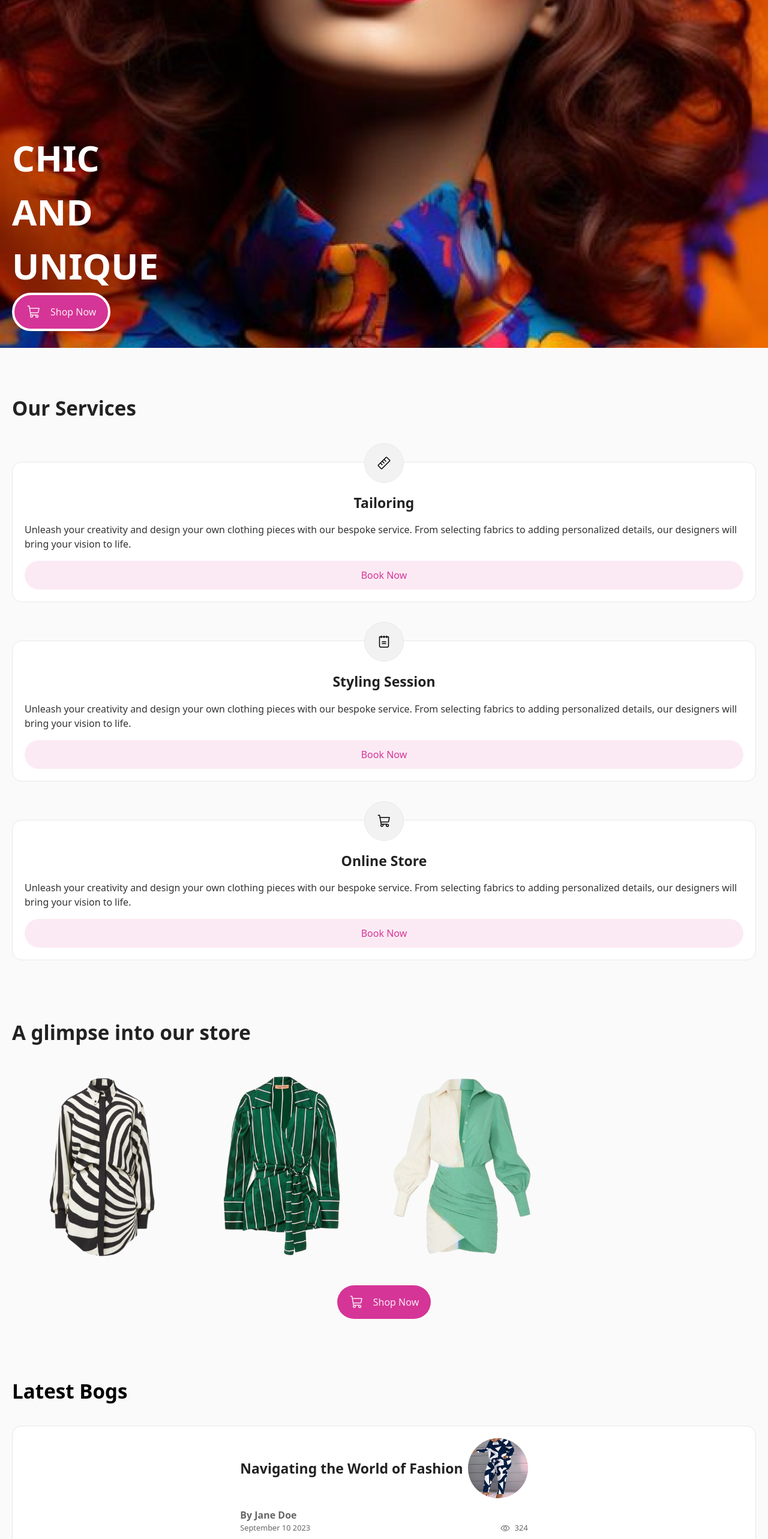
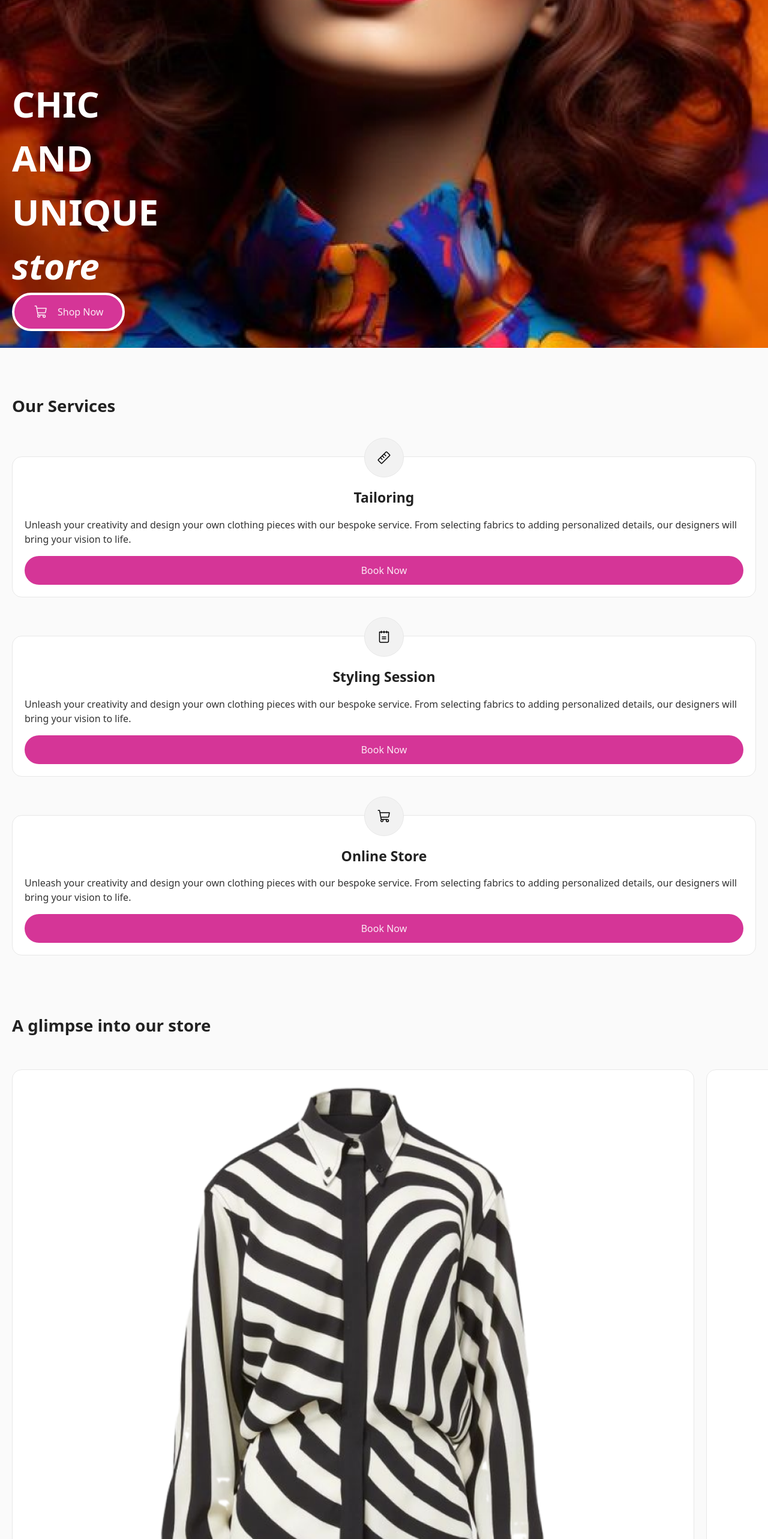
Before and after one commit to Friday-Joshua/IT-Project, a Next.js app in the folder dressly/: page / in a window 1280 px wide. Shown: the part 220-2786 px from the top of the page at 60% size. Built offline with nearby package versions, Linux system fonts and the light colour scheme.

Commit message:
update on home page

```diff
--- /dev/null
+++ b/dressly/app/components/blogCard.tsx
@@ -0,0 +1,36 @@
+import { Eye } from "@phosphor-icons/react/dist/ssr";
+import Link from "next/link";
+import BlogCardActions from "./blogCardActions";
+import Image, { StaticImageData } from "next/image";
+
+export type BlogCardProps = {title:string,heroSrc:StaticImageData, author:string, date:string, views:number,likes:number, content:string}
+
+export default function BlogCard({title, heroSrc, author, date, views, likes, content}:BlogCardProps) {
+    return (
+        <article className='bg-secondary border border-w-100 rounded-2xl p-5 col-span-12 flex flex-col justify-between items-center gap-8 transiton duration-100 select-none hover:shadow-lg active:shadow-lg'>
+            <header>
+              <div className='flex justify-between items-center gap-2 w-full'>
+                <h1 className='text-h5 text-h-color font-black'>{title}</h1>
+                <Image src={heroSrc} width={100} height={100}  alt='blog background image' className='aspect-square rounded-full'/>
+              </div>
+              <strong className='text-b-600 mt-4 block'>{author}</strong>
+              <div className='flex justify-between items-center'>
+                <small className='text-b-600'>{date}</small>
+                <div className='flex justify-between items-center gap-2'>
+                  <Eye size={16} className='text-b-600' />
+                  <small className='text-b-600'>{views}</small>
+                </div>
+              </div>
+            </header>
+            <hr className=' border-w-100 w-full'/>
+            <p className='text-p-color w-full'>
+                {content.substring(0,70)}
+                <span className='truncate w-full overflow-hidden block'>{content.substring(70,content.length)}</span>
+            </p>
+            <div className='flex justify-between items-center transition w-full '>
+              <Link href={'/blog'} className='py-4 px-5 rounded-full bg-accent text-white active:scale-95 active:bg-a-600'>Read More</Link>
+              <BlogCardActions likes={likes} />
+            </div>
+        </article>
+    )
+}
--- /dev/null
+++ b/dressly/app/components/customerReview.tsx
@@ -0,0 +1,18 @@
+import { HTMLAttributes } from "react";
+import Rating from "./rating";
+import Image, { StaticImageData } from 'next/image'
+
+type CustomerReviewProps = {avatarUrl:StaticImageData, comment:string, userName:string};
+
+export default function CustomerReview({avatarUrl,comment,userName}:CustomerReviewProps) {
+    return (
+        <article className={`flex flex-col justify-center p-5 items-start gap-5 bg-secondary rounded-2xl border border-line`}>
+          <Rating />
+          <p className='text-p-color'>{comment}</p>
+          <footer className='flex justify-start items-center gap-4'>
+            <Image src={avatarUrl} alt='customer avatar' width={40} height={40} className='aspect-square rounded-full object-top' />
+            <h6 className='text-h6 text-h-color font-black'>{userName}</h6>
+          </footer>
+        </article>
+    )
+}
--- /dev/null
+++ b/dressly/app/components/rating.tsx
@@ -0,0 +1,13 @@
+import { Star, StarHalf } from "@phosphor-icons/react/dist/ssr";
+
+export default function Rating() {
+    return (
+        <span className='flex justify-between items-center gap-1'>
+            <Star size={16} color='gold' weight='fill'/>
+            <Star size={16} color='gold' weight='fill'/>
+            <Star size={16} color='gold' weight='fill'/>
+            <Star size={16} color='gold' weight='fill'/>
+            <StarHalf size={16} color='gold' weight='fill'/>
+        </span>
+    )
+}
--- a/dressly/app/page.tsx
+++ b/dressly/app/page.tsx
@@ -1,20 +1,27 @@
-
+import React from 'react'
 import Image from 'next/image'
 import Link from 'next/link'
-import {Notepad,Ruler,User,List, MagnifyingGlass,ShoppingCart, Eye, ShareFat} from '@phosphor-icons/react/dist/ssr'
+import {Notepad,Ruler,User,List, MagnifyingGlass,ShoppingCart, Eye, ShareFat, Heart, Chat, Star, StarHalf} from '@phosphor-icons/react/dist/ssr'
 import Navbar from './components/navbar'
 import Spacer from './components/spacer'
-
-// blog bg imports
+import BlogCard from './components/blogCard'
 import blogBG1 from '../public/blog-bg1.png'
 import blogBG2 from '../public/blog-bg2.png'
 import blogBG3 from '../public/blog-bg3.png'
-
-// import { useState, useEffect } from 'react'
-
+import { BlogCardProps } from './components/blogCard'
+import Rating from './components/rating'
+import CustomerReview from './components/customerReview'
+// Stylesheets
+import styles from './styles/index.module.css'
 
 export default function Page(){
+  type BlogType = BlogCardProps & {id:string};
+  const blogPosts:BlogType[] = [
+    {id:"1258", title:"Navigating the World of Fashion", author:"Jane Doe", heroSrc:blogBG1, date:'September 05 2023', views:38, likes: 59, content:"Vintage fashion is more than just clothing; it's a treasure trove of stories, each garment bearing witness to the cultural, social, and artistic influences of its time. From the roaring '20s to the glamorous '50s and beyond, every era brought forth distinct silhouettes, fabrics, and designs that reflected the essence of that period."},
 
+    {id:"484934", title:"Couture Corner: All About High-End Fashion", author:"Jane Doe", heroSrc:blogBG2, date:'September 10 2023', views:48, likes: 82, content:"Vintage fashion is more than just clothing; it's a treasure trove of stories, each garment bearing witness to the cultural, social, and artistic influences of its time. From the roaring '20s to the glamorous '50s and beyond, every era brought forth distinct silhouettes, fabrics, and designs that reflected the essence of that period."},
+
+    {id:"0edd0e39", title:"Navigating the World of Fashion", author:"Jane Doe", heroSrc:blogBG3, date:'September 20 2023', views:28, likes: 47, content:"Vintage fashion is more than just clothing; it's a treasure trove of stories, each garment bearing witness to the cultural, social, and artistic influences of its time. From the roaring '20s to the glamorous '50s and beyond, every era brought forth distinct silhouettes, fabrics, and designs that reflected the essence of that period."},];
 
   return(
     <>
@@ -22,9 +29,10 @@ export default function Page(){
     <main>
       <header className='-m-5 sw-screen h-screen bg-[url("/hero.png")] bg-cover bg-center bg-no-repeat'>
         <div className='absolute bottom-7 ml-5'>
-          <h1 className=' text-[60px] text-white w-7 font-black'>CHIC AND UNIQUE</h1>
-          <button className='flex justify-between items-center gap-4 p-5 rounded-full bg-accent outline-none border-white border-4 text-a-50 h-16 transition-transform active:scale-50'>
-            <ShoppingCart size={24}  />Shop Now</button>
+          <h1 className=' text-[60px] text-white w-7 font-black'>CHIC AND UNIQUE <i>store</i></h1>
+          <button className='flex justify-between items-center gap-4 px-8 py-5 rounded-full bg-accent outline-none border-white border-4 text-a-50 h-16 transition-transform active:scale-50'>
+            <ShoppingCart size={24}  />Shop Now
+            </button>
         </div>
       </header>
 
@@ -33,7 +41,7 @@ export default function Page(){
       {/* OUR SERVICES  */}
       <section>
         <header className=''>
-          <h3 className='text-h3 text-h-color font-black'>Our Services</h3>
+          <h4 className='text-h4 text-h-color font-black'>Our Services</h4>
         </header>
 
         <Spacer size={8} />
@@ -44,7 +52,7 @@ export default function Page(){
           <h5 className='text-h5 text-h-color font-black'>Tailoring</h5>
           <p className='text-p-color'>Unleash your creativity and design your own clothing pieces with our bespoke service. From selecting fabrics to adding personalized details, our designers will bring your vision to life.
           </p>
-          <button className='flex justify-center items-center text-accent bg-a-50 p-5 h-12 w-full rounded-full transition-transform active:scale-95'>Book Now</button>
+          <Link href='/' className='flex justify-center items-center text-a-50 bg-accent p-5 h-12 w-full rounded-full transition-transform active:scale-95'>Book Now</Link>
         </article>
 
         <Spacer size={8} />
@@ -55,7 +63,7 @@ export default function Page(){
           <h5 className='text-h5 text-h-color font-black'>Styling Session</h5>
           <p className='text-p-color'>Unleash your creativity and design your own clothing pieces with our bespoke service. From selecting fabrics to adding personalized details, our designers will bring your vision to life.
           </p>
-          <button className='flex justify-center items-center text-accent bg-a-50 p-5 h-12 w-full rounded-full transition-transform active:scale-95'>Book Now</button>
+          <Link href='/' className='flex justify-center items-center text-a-50 bg-accent p-5 h-12 w-full rounded-full transition-transform active:scale-95'>Book Now</Link>
         </article>
 
         <Spacer size={8} />
@@ -66,69 +74,85 @@ export default function Page(){
           <h5 className='text-h5 text-h-color font-black'>Online Store</h5>
           <p className='text-p-color'>Unleash your creativity and design your own clothing pieces with our bespoke service. From selecting fabrics to adding personalized details, our designers will bring your vision to life.
           </p>
-          <button className='flex justify-center items-center text-accent bg-a-50 p-5 h-12 w-full rounded-full transition-transform active:scale-95'>Book Now</button>
+          <Link href='/' className='flex justify-center items-center text-a-50 bg-accent p-5 h-12 w-full rounded-full transition-transform active:scale-95'>Book Now</Link>
         </article>
       </section>
-
-      <Spacer size={12}/>
-
-      {/* A glimps into our store */}
+      <Spacer size={12} />
       <section>
         <header>
-          <h3 className='text-h3 text-h-color font-black'>A glimpse into our store</h3>
+          <h4 className='text-h4 text-h-color font-black'>A glimpse into our store</h4>
         </header>
-        <Spacer size={6}/>
-        <div className='overflow-x-auto whitespace-pre snap-x snap-mandatory scroll-p-7'>
-          <Image  src={'/image6.png'} width={300} height={500} alt='product image' className=' object-contain aspect-square  snap-center scroll-m-2 snap-always inline-block' />
+        <Spacer size={4}/>
+        <div className={`${styles.noScrollBar} py-5 overflow-x-auto whitespace-pre snap-x snap-mandatory scroll-p-7 -mx-5 px-5`}>
 
-          <Image  src={'/image8.png'}  width={300} height={500} alt='product image' className=' object-contain aspect-square  snap-center scroll-m-2 snap-always inline-block' />
-
-          <Image  src={'/image5.png'} width={300} height={500} alt='product image' className=' object-contain aspect-square  snap-center scroll-m-2 snap-always inline-block' />
+          <Link href='/shop'>
+            <Image  src={'/image6.png'} width={300} height={300} alt='product image' className=' transition duration-90 active:shadow-md hover:shadow-md w-11/12 object-contain aspect-square  snap-center snap-always inline-block border border-line bg-secondary mr-5 p-5 rounded-2xl' />
+          </Link>
+          <Link href='/shop'>
+            <Image  src={'/image8.png'} width={300} height={300} alt='product image' className=' transition duration-90 active:shadow-md hover:shadow-md w-11/12 object-contain aspect-square  snap-center snap-always inline-block border border-line bg-secondary mr-5 p-5 rounded-2xl' />
+          </Link>
+          <Link href='/shop'>
+            <Image  src={'/image5.png'} width={300} height={300} alt='product image' className=' transition duration-90 active:shadow-md hover:shadow-md w-11/12 object-contain aspect-square  snap-center snap-always inline-block border border-line bg-secondary mr-5 p-5 rounded-2xl' />
+          </Link>
         </div>
 
-        <Spacer size={6}/>
+        <Spacer size={4}/>
 
-        <Link href={'/shop'} className='flex justify-center items-center gap-4 bg-accent py-4 px-5 rounded-full text-a-50 w-fit mx-auto transiton-transform active:scale-95 active:bg-a-600'><ShoppingCart size={24} />Shop Now</Link>
+        <Link href={'/shop'} className='flex justify-center items-center gap-4 bg-accent py-4 px-8 rounded-full text-a-50 w-fit mx-auto transiton-transform active:scale-95 active:bg-a-600'><ShoppingCart size={24} />Shop Now</Link>
       </section>
 
       <Spacer size={12}/>
 
       <section>
       <header>
-          <h3 className='text-h3 text-color font-black'>Latest Bogs</h3>
+          <h4 className='text-h4 text-color font-black'>Latest Bogs</h4>
         </header>
 
         <Spacer size={4}/>
 
-        <div className='grid grid-cols-12'>
-          <article className='bg-secondary border border-w-100 rounded-2xl p-5 col-span-12 flex flex-col justify-between items-center gap-8'>
-            <header>
-              <div className='flex justify-between items-center gap-2 w-full'>
-                <h1 className='text-h5 text-h-color font-black'>Navigating the World of Fashion</h1>
-                <Image src={blogBG1} width={100} height={100}  alt='blog background image' className='aspect-square rounded-full'/>
-              </div>
-              <strong className='text-b-600 mt-4 block'>By Jane Doe</strong>
-              <div className='flex justify-between items-center'>
-                <small className='text-b-600'>September 10 2023</small>
-                <div className='flex justify-between items-center gap-2'>
-                  <Eye size={16} className='text-b-600' />
-                  <small className='text-b-600'>324</small>
-                </div>
-              </div>
-            </header>
-            <hr className=' border-w-100 w-full'/>
-          <p className='text-p-color'>
-            Vintage fashion is more than just clothing; it&apos;s a treasure trove of stories, each garment bearing witness to the cultural, social, and artistic influences of its time. From the roaring &apos;20s to the glamorous &apos;50s and beyond, every era brought forth distinct silhouettes, fabrics, and designs that reflected the essence of that period.
-            </p>
-            <div className='flex justify-between items-center transition '>
-              <Link href={'/blog'} className='py-4 px-5 rounded-full bg-accent text-white active:scale-95 active:bg-a-600'>Read More</Link>
-              <div className='flex justify-between items-center gap-3'>
-                <ShareFat size={20} />
-              </div>
-            </div>
-          </article>
+        <div className='grid grid-cols-12 gap-6'>
+          {blogPosts.map((post)=>{
+            return (
+              <React.Fragment key={post.id} >
+                <BlogCard title={post.title} heroSrc={post.heroSrc} author={post.author} date={post.date} views={post.views} likes={post.likes} content={post.content} />
+              </React.Fragment>
+            )
+          })}
         </div>
       </section>
+
+      <Spacer size={12}/>
+
+        {/* Customer Review Section  */}
+      <section >
+        <header>
+        <h4 className='text-h4 text-color font-black'>Customer Reviews</h4>
+        <div className='flex justify-start items-center gap-3 mt-1'>
+          <span className='rounded-full bg-w-100 p-2 flex justify-center items-center'>
+            <Chat size={16} className='text-icon' />
+          </span>
+          <small className='text-b-500'>17 Reviews</small>
+        </div>
+        </header>
+        <Spacer size={6} />
+        {/* customer comments */}
+        <section className={`${styles.noScrollBar} overflow-x-auto whitespace-pre snap-x snap-mandatory scroll-p-7 -mx-5 px-5`}>
+          <div className='snap-center whitespace-normal scroll-m-2  mr-5 snap-always inline-block w-11/12'>
+            <CustomerReview avatarUrl={blogBG1} comment={`Exceptional quality! The dress exceeded my expectations. Perfect fit and exquisite design. Will definitely shop here again!`} userName={'Chioma M.'}  />
+          </div>
+          <div className='snap-center scroll-m-2 snap-always mr-5 whitespace-normal inline-block w-11/12'>
+            <CustomerReview avatarUrl={blogBG2} comment={`Exceptional quality! The dress exceeded my expectations. Perfect fit and exquisite design. Will definitely shop here again!`} userName={'Kelly K.'} />
+          </div>
+          <div className='snap-center whitespace-normal scroll-m-2 snap-always mr-5 inline-block w-11/12'>
+            <CustomerReview avatarUrl={blogBG3} comment={`Exceptional quality! The dress exceeded my expectations. Perfect fit and exquisite design. Will definitely shop here again!`} userName={'Larry M.'}  />
+          </div>
+          <div className='snap-center scroll-m-2 snap-always whitespace-normal inline-block w-11/12'>
+            <CustomerReview avatarUrl={blogBG1} comment={`Exceptional quality! The dress exceeded my expectations. Perfect fit and exquisite design. Will definitely shop here again!`} userName={'Janny J.'} />
+          </div>
+        </section>
+
+      </section>
+
       </main>
     </>
   )
--- a/dressly/app/styles/index.module.css
+++ b/dressly/app/styles/index.module.css
@@ -1,3 +1,3 @@
-.bg {
-    background-color: teal;
-}
+.noScrollBar::-webkit-scrollbar {
+    appearance: none;
+  }
--- a/dressly/tailwind.config.ts
+++ b/dressly/tailwind.config.ts
@@ -17,6 +17,7 @@ const config: Config = {
         primary:'#FCFCFC',
         secondary:'#FFFFFF',
         accent:'#D53597',
+        icon:'#555555',
         'p-color':"#333333",
         'h-color':"#222222",
         a: {
@@ -61,7 +62,7 @@ const config: Config = {
         primary:'#FCFCFC',
         secondary:'#FFFFFF',
         accent:'#D53597',
-        icon:'#222222',
+        icon:'#888888',
         a: {
           50:'#FBEAF4',
           100:'#2A091D',
@@ -152,6 +153,7 @@ const config: Config = {
         },
       },
       borderColor: {
+        line:'#E8E8E8',
         a: {
           50:'#FBEAF4',
           100:'#2A091D',
```
Also changed, not shown: dressly/app/components/blogCardActions.tsx (added, +15 -0 lines), dressly/app/components/inputs.tsx (+18 -18 lines), dressly/app/components/buttons.module.css (added), dressly/app/styles/buttons.module.css (added), dressly/app/styles/input.module.css (renamed from dressly/app/components/input.module.css).
